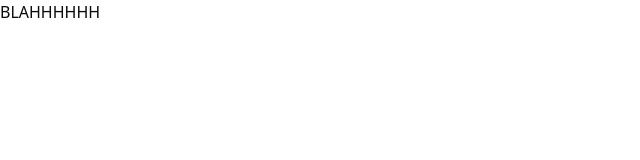
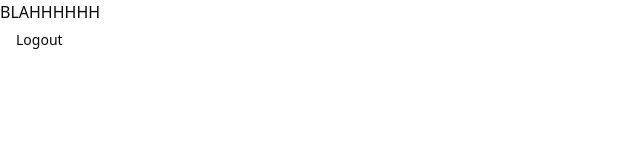
Before and after one commit to Shield-Ltd/Session-Hijacking-Prevention-Demo, a Next.js app: page /dashboard in a window 1280 px wide. Shown: the top 160 px of the page, without its empty margins (0-640 px from the left). Built offline with nearby package versions, Linux system fonts and the light colour scheme.

Commit message:
feat: logout added

```diff
--- /dev/null
+++ b/app/api/auth/logout/route.ts
@@ -0,0 +1,26 @@
+import { NextResponse } from 'next/server';
+import { cookies } from 'next/headers';
+
+export async function POST(request: Request) {
+  try {
+    const cookieStore = cookies();
+    (await cookieStore).delete('authToken');
+
+    return NextResponse.json(
+      { success: true, message: 'Logged out successfully' },
+      {
+        status: 200,
+        headers: {
+          'Set-Cookie': `authToken=; Path=/; HttpOnly; SameSite=Strict; Max-Age=0`
+        }
+      }
+    );
+  } catch (error) {
+    console.error('Logout error:', error);
+
+    return NextResponse.json(
+      { success: false, message: 'Logout failed' },
+      { status: 500 }
+    );
+  }
+}
--- a/app/dashboard/page.tsx
+++ b/app/dashboard/page.tsx
@@ -1,7 +1,33 @@
+"use client"
+import {Button} from "@/components/ui/button";
 export default function Dashboard(){
+    const handleLogout = async () => {
+        try {
+        const response = await fetch("/api/auth/logout", {
+            method: "POST",
+            credentials: "same-origin",
+        })
+
+        if (response.ok) {
+            window.location.href = "/login"
+        }
+        } catch (error) {
+        console.error("Logout error:", error)
+        }
+    }
     return(
-        <p>
-            BLAHHHHHH
-        </p>
+        <div>
+            <p>
+                BLAHHHHHH
+            </p>
+            <Button
+                variant="ghost"
+                size="sm"
+                className="rounded-full px-4"
+                onClick={handleLogout}
+            >
+                Logout
+            </Button>
+        </div>
     )
 }
```
